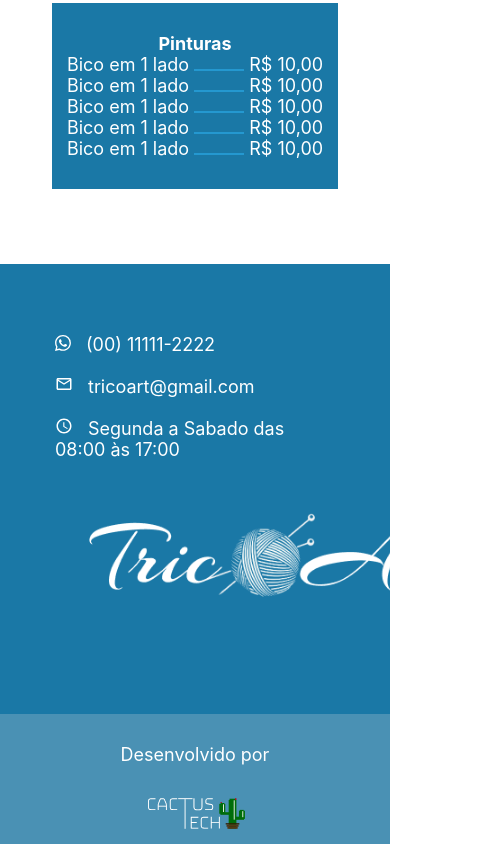
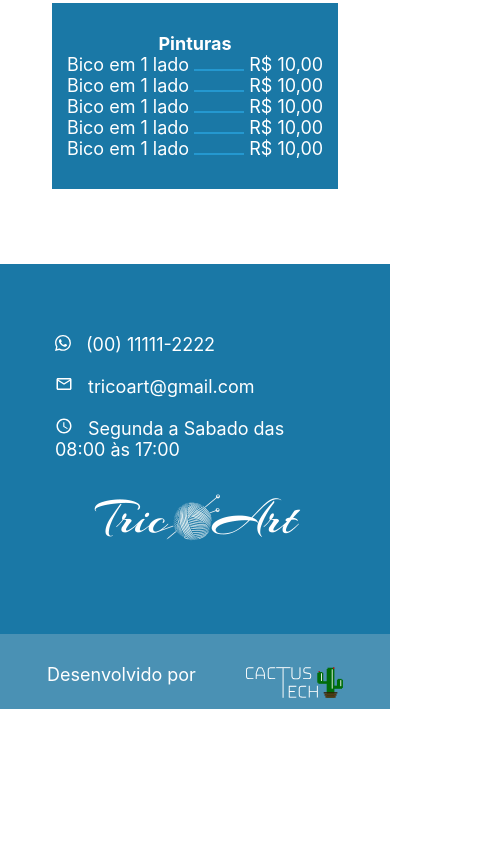
Before and after one commit to Jose-Claudivan/tricoArt, a plain HTML site: page index.html in a window 390 px wide. Shown: the part 3499-4343 px from the top of the page, 495 px wide, since content can reach past the window. After the commit the page ends 4208 px from the top, so only its background shows below. Drawn offline with Linux system fonts and the light colour scheme.

Commit message:
Responsividade do CONTATO e FOOTER

```diff
--- a/css/style.css
+++ b/css/style.css
@@ -308,6 +308,12 @@
     max-width: 450px;
 }
 
+@media (max-width: 739px) {
+    .contato-logo img{
+        max-width: 250px;
+    }
+}
+
 /* FOOTER */
 
 .footer {
@@ -326,3 +332,10 @@
     padding-bottom: 5px;
     max-width: 100px;
 }
+
+@media (max-width: 739px) {
+    .footer {
+        display: flex;
+        justify-content: space-evenly;
+    }
+}
```
Also changed, not shown: index.html (+2 -2 lines).
